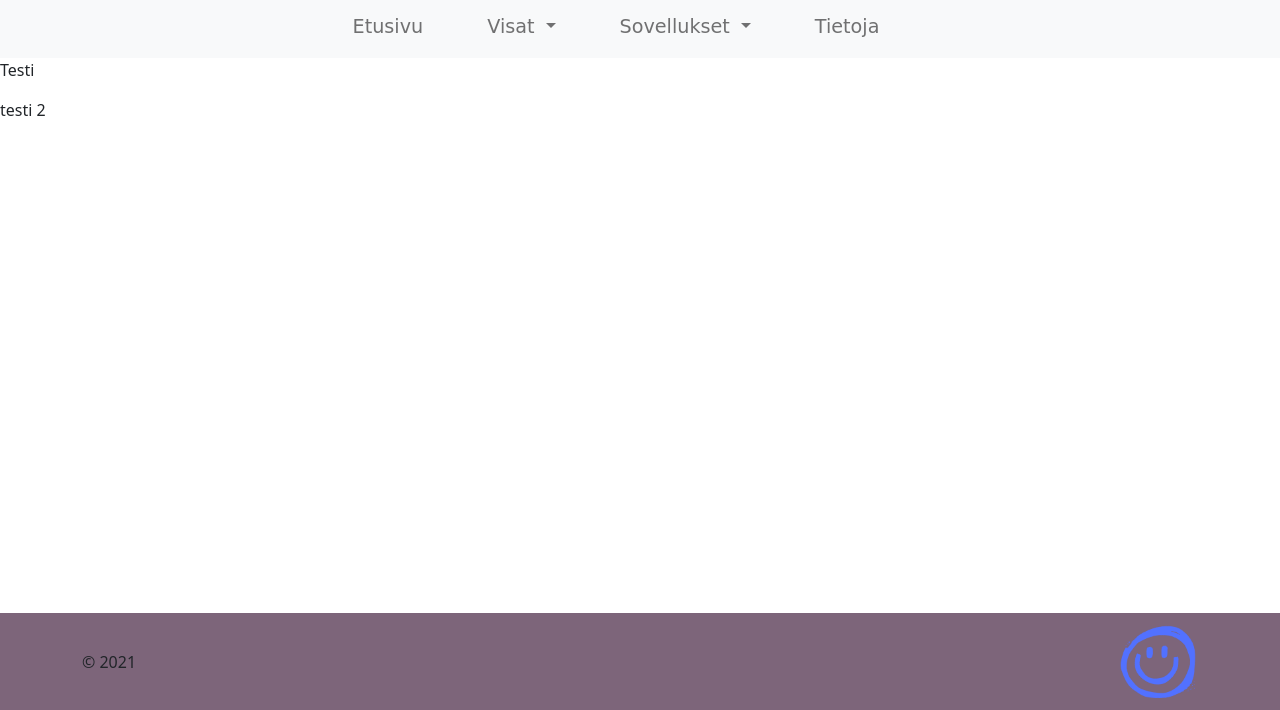
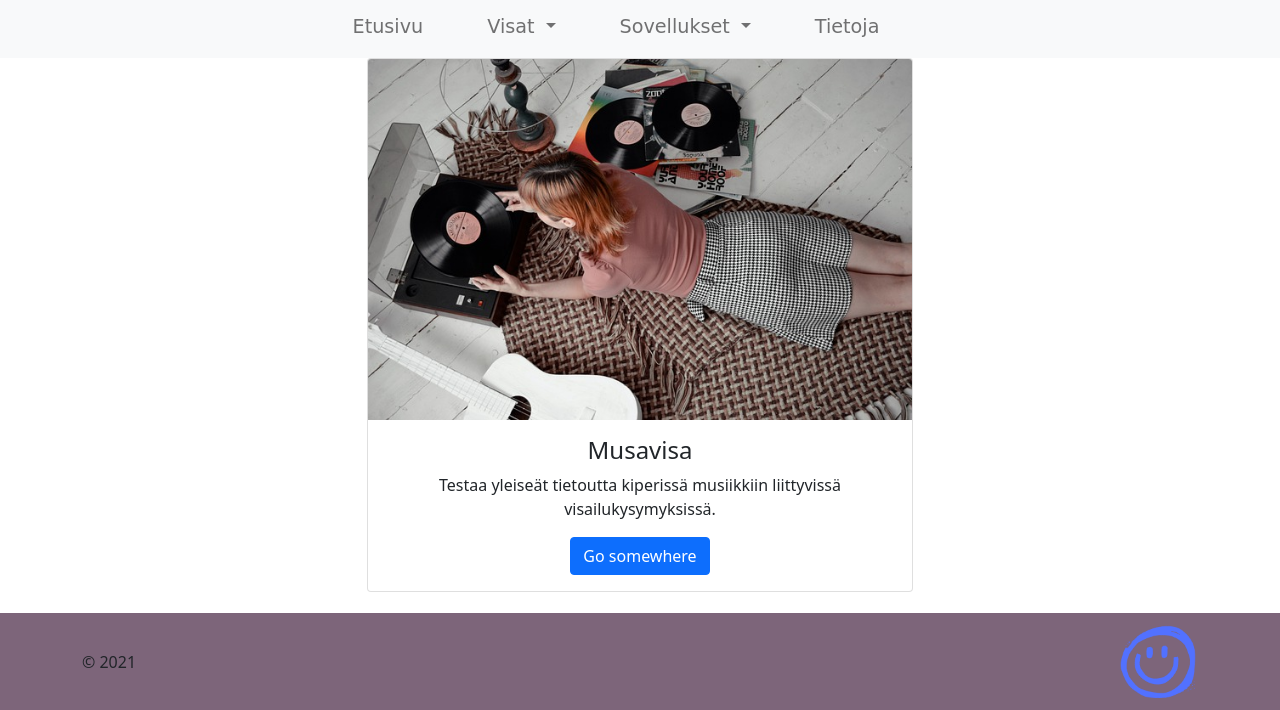
Before and after one commit to Santeri99/sg22, a plain HTML site: page markus_visa.html in a window 1280 px wide. Shown: the part 90-800 px from the top of the page. Drawn offline with nearby package versions, Linux system fonts and the light colour scheme; a web font is replaced by a local one.

Commit message:
Hahmottelua

```diff
--- a/markus_visa.html
+++ b/markus_visa.html
@@ -31,8 +31,23 @@
     <header id="header"></header>
 
     <main>
-        <p>Testi</p>
-        <p>testi 2</p>
+        <div class="container">
+            <div class="row">
+                <div class="col-6 mt-9 text-center mx-auto">
+                    <div class="card">
+                        <img class="card-img-top" src="/imgs/guitar.jpg" alt="Card image cap">
+                        <div class="card-body">
+                          <h4 class="card-title">Musavisa</h4>
+                          <p class="card-text">
+                            Testaa yleiseät tietoutta kiperissä musiikkiin liittyvissä visailukysymyksissä.
+                          </p>
+                          <a href="#!" class="btn btn-primary">Go somewhere</a>
+                        </div>
+                      </div>
+                </div>
+            </div>
+
+        </div>
     </main>
 
     <footer id="footer"></footer>
```
Also changed, not shown: imgs/guitar.jpg (added).
